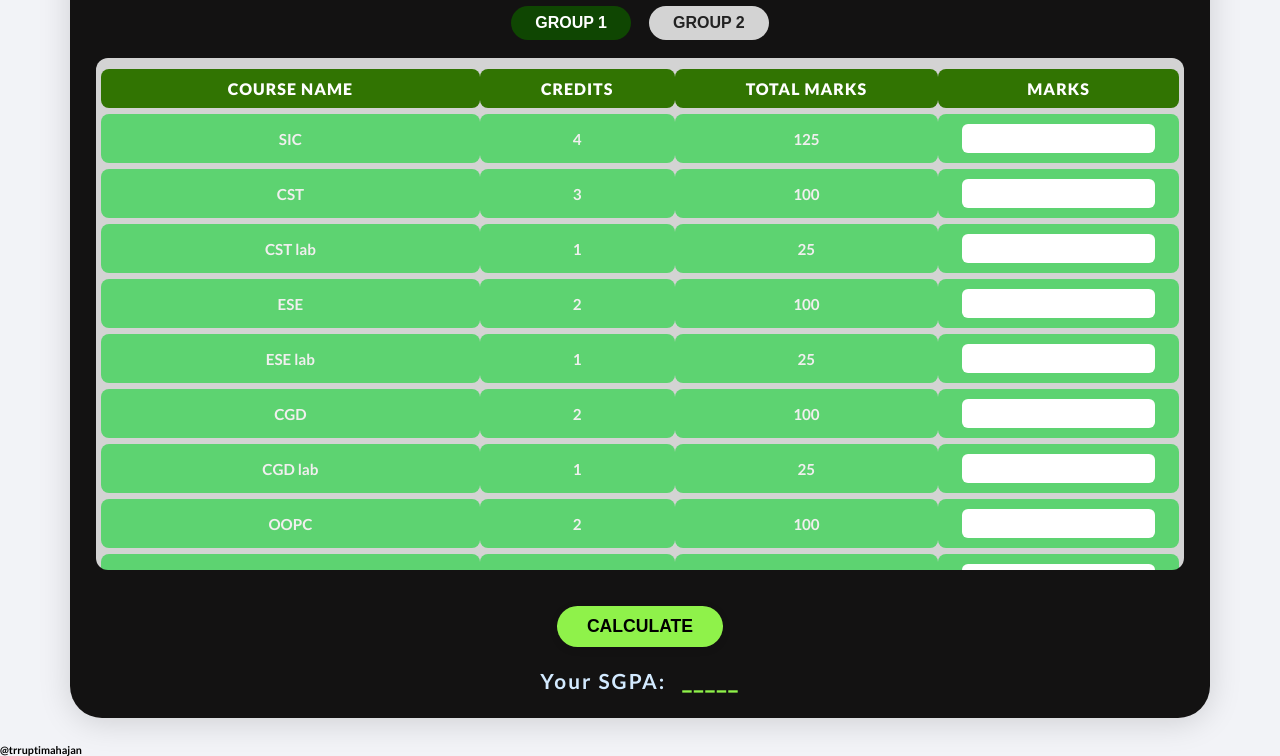
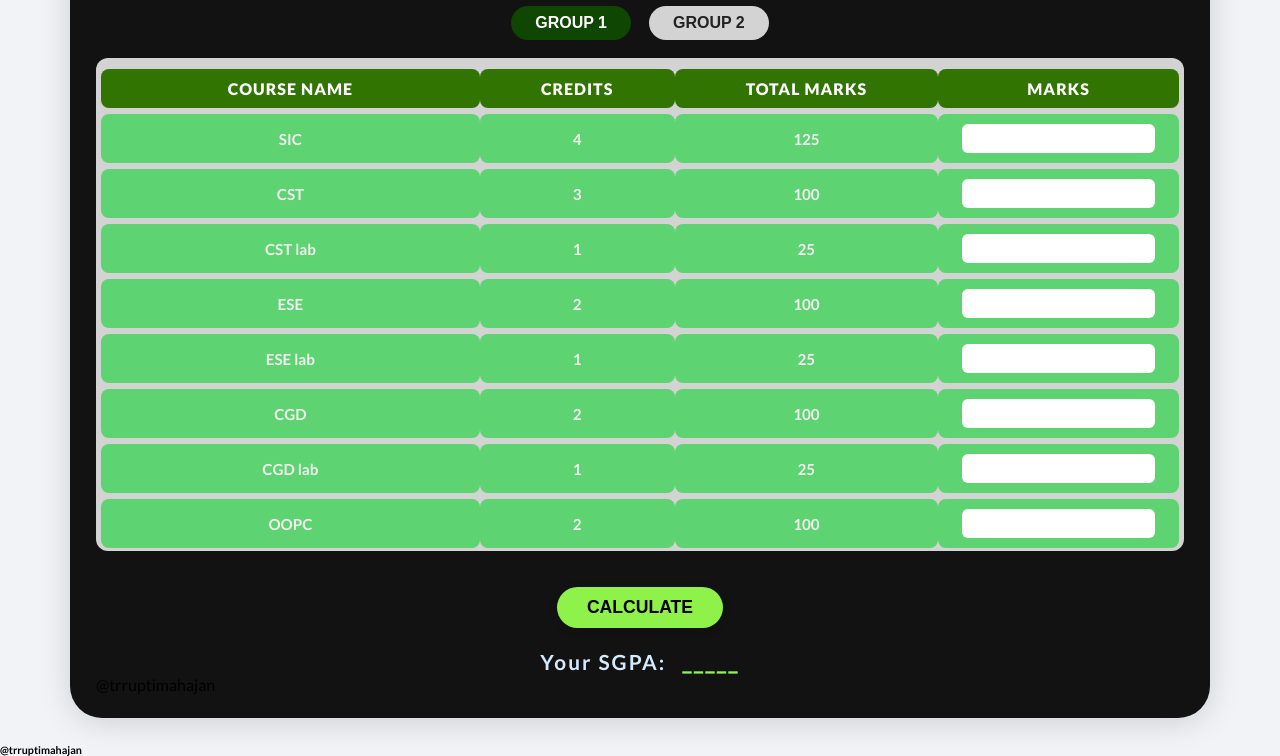
Before and after one commit to Mahajan-Trupti/myGPA, a plain HTML site: page index.html in a window 1280 px wide. Shown: the part 138-894 px from the top of the page. Drawn offline with Linux system fonts and the light colour scheme.

Commit message:
Update index.html
added credits

```diff
--- a/index.html
+++ b/index.html
@@ -35,6 +35,7 @@
         <div class="result">
             <span>Your SGPA: </span><span id="sgpa-result">_____</span>
         </div>
+        <div class="credit">@trruptimahajan</div>
     </div>
     <script src="script.js"></script>
     <h6>@trruptimahajan</h6>
```
